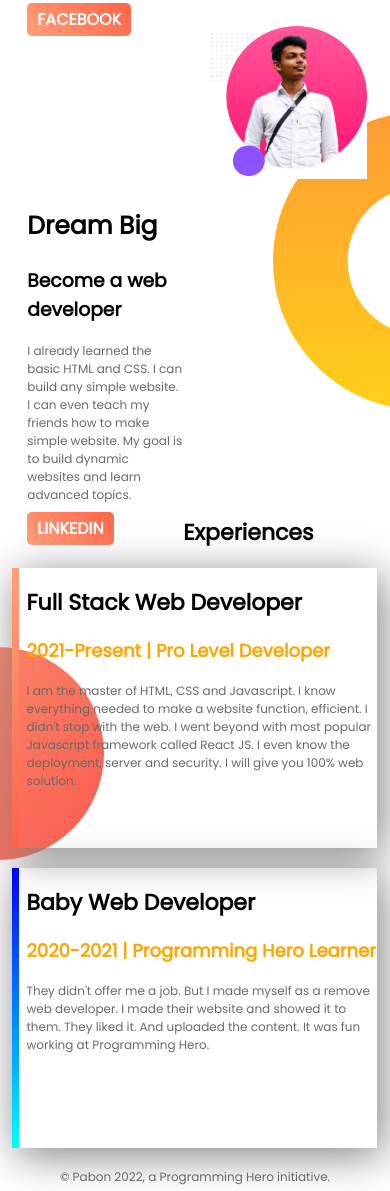
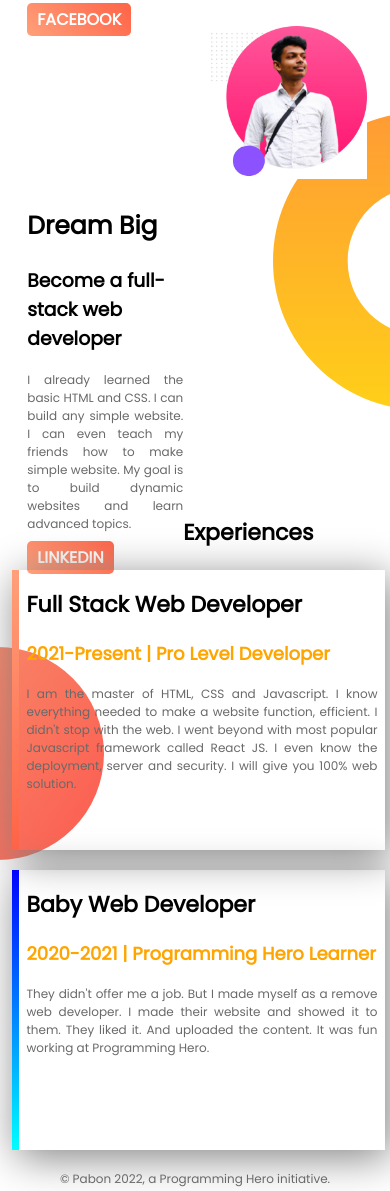
Before and after one commit to Programming-bro/my-portfolio, a plain HTML site: page index.html in a window 390 px wide. Shown: the part 452-1643 px from the top of the page. Drawn offline with Linux system fonts and the light colour scheme; a script that the page names is missing.

Commit message:
now it's responsive

```diff
--- a/index.html
+++ b/index.html
@@ -28,7 +28,7 @@
         </div>
         <div class="half-width">
             <h2>Dream Big</h2>
-            <h3>Become a web developer</h3>
+            <h3>Become a full-stack web developer</h3>
             <p>I already learned the basic HTML and CSS. I can build any simple website. I can even teach my friends how to make simple website. My goal is to build dynamic websites and learn advanced topics.</p>
             <a class="anchor-button" target="_blank" href="https://www.linkedin.com/in/md-hossain-pabon/">LINKEDIN</a>
         </div>
--- a/style.css
+++ b/style.css
@@ -20,6 +20,7 @@ h1 span{
 }
 p{
     color: dimgray;
+    text-align: justify;
 }
 .dream-area{
     background-image: url("images/dream-bg.png");
@@ -78,7 +79,7 @@ section{
     width: 40%;
     float: left;
     margin-left: 5%;
-    padding-left: 2%;
+    padding:0 2%;
 }
 }
 @media (max-width: 800px) {
@@ -114,7 +115,7 @@ section{
     float: left;
     margin-left: 3%;
     margin-right: 2%;
-    padding-left: 2%;
+    padding: 0 2%;
 }
 .experience-area h2{
     font-size: 22px;
```
